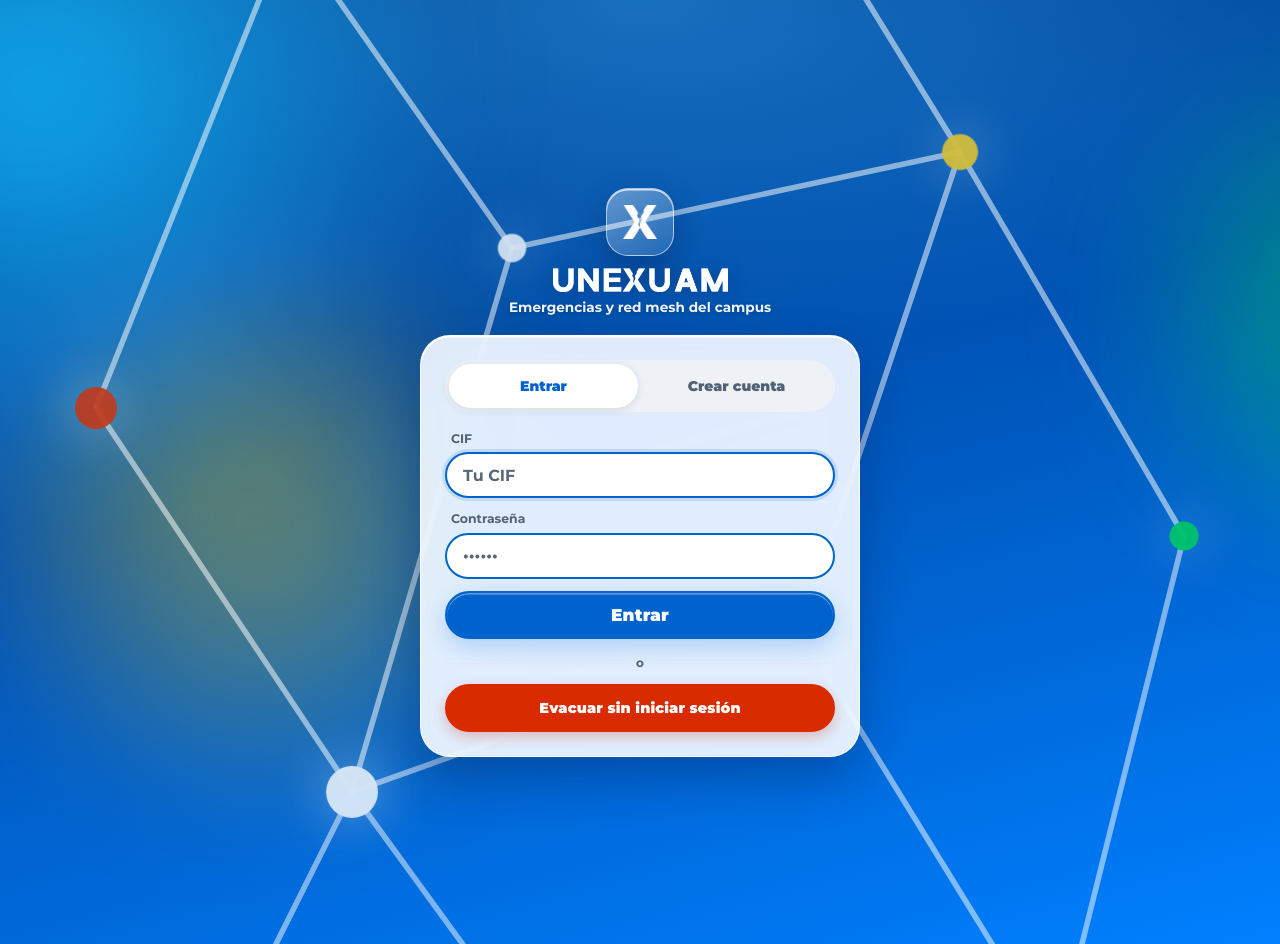
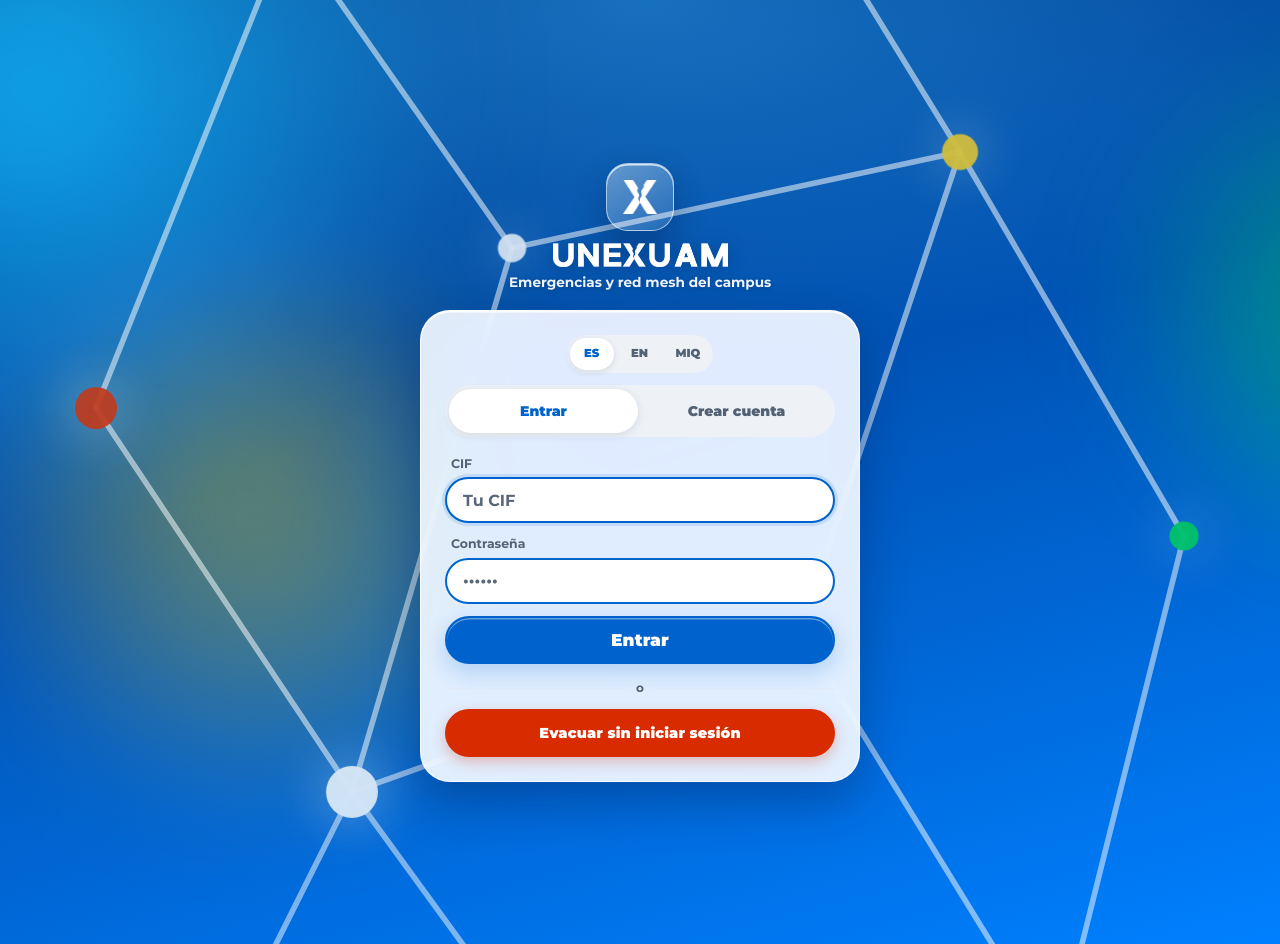
Before and after one commit to jamesjsfouam/unexuam, a Flask app: page / in a window 1280 px wide. Run offline with Flask 3, Linux system fonts and the light colour scheme; parts of the project's set-up code (start-up, migrations or seed data) failed here and were passed over.

Commit message:
feat(i18n): agregar idiomas Ingles y Miskito en login, ajustes y toda la UI

```diff
--- a/frontend/static/ajustes.js
+++ b/frontend/static/ajustes.js
@@ -7,7 +7,7 @@
     vibrar: true, tono: true, vecinos: true, bloqueos: true,
     compartirLugar: true, custodiaDtn: true,
     sincronizarSistema: false, tema: "claro", escalaTexto: 100, contraste: "estandar", sinAnim: false,
-    fuenteDislexia: false, interlineado: 1.4, modoEnfoque: false, filtroColor: "ninguno",
+    fuenteDislexia: false, interlineado: 1.4, modoEnfoque: false, filtroColor: "ninguno", idioma: "es",
   };
   const esc = s => String(s ?? "").replace(/[&<>"']/g, c => ({ "&": "&amp;", "<": "&lt;", ">": "&gt;", '"': "&quot;", "'": "&#39;" }[c]));
   const leer = (k, d) => { try { const v = JSON.parse(localStorage.getItem(k)); return v ?? d; } catch { return d; } };
@@ -28,6 +28,9 @@
     { id: "cuenta", nombre: "Cuenta", ico: "M12 12a4.5 4.5 0 1 0-4.5-4.5A4.5 4.5 0 0 0 12 12Zm0 2c-4 0-7.5 2-7.5 4.5V20h15v-1.5C19.5 16 16 14 12 14Z", items: [
       { id: "perfil", label: "Perfil CIF y teléfono", tipo: "nav" },
       { id: "edificio", label: "Mi edificio en el campus", tipo: "nav" },
+      { id: "idioma", label: "Idioma / Language / Bila", tipo: "radio", opciones: [
+        { v: "es", t: "Español" }, { v: "en", t: "English" }, { v: "miq", t: "Mískitu" },
+      ]},
       { id: "instalar", label: "Instalar app offline", tipo: "nav" },
       { id: "salir", label: "Cerrar sesión", tipo: "nav", peligro: true },
     ]},
@@ -105,6 +108,7 @@
     document.body.classList.toggle("aj-sin-anim", sinAnim);
     document.body.classList.toggle("aj-dislexia", !!prefs.fuenteDislexia);
     document.body.classList.toggle("aj-enfoque", !!prefs.modoEnfoque);
+    if (window.UNEXO_I18N && prefs.idioma) window.UNEXO_I18N.setIdioma(prefs.idioma);
     try {
       if (window.UnexuamNativo && typeof window.UnexuamNativo.setCustodiaDtn === "function") {
         window.UnexuamNativo.setCustodiaDtn(prefs.custodiaDtn !== false);
@@ -236,6 +240,7 @@
         if (prevSel && restored.setSelectionRange) restored.setSelectionRange(prevSel[0], prevSel[1]);
       }
     }
+    if (window.UNEXO_I18N) window.UNEXO_I18N.aplicar(host);
   }
 
   function ejecutar(id) {
--- a/frontend/static/app.js
+++ b/frontend/static/app.js
@@ -2172,7 +2172,7 @@ function leerRutaVoz() {
   ];
   window.speechSynthesis.cancel();
   const u = new SpeechSynthesisUtterance(partes.join(" "));
-  u.lang = "es-NI";
+  u.lang = window.UNEXO_I18N?.idioma?.() === "en" ? "en-US" : "es-NI";
   u.rate = 1.02;
   u.onend = u.onerror = () => detenerVoz();
   leyendoVoz = true;
--- a/frontend/static/cuenta.css
+++ b/frontend/static/cuenta.css
@@ -329,6 +329,32 @@ html[data-tema="oscuro"] .login-carta {
   .login-marca { margin: 0 0 18px; padding: 0; }
   .login-carta { border-radius: 30px; border-bottom: 1.5px solid rgba(255, 255, 255, .85); padding: 24px; box-shadow: 0 22px 48px rgba(0, 24, 70, .32), inset 0 1.5px 0 rgba(255, 255, 255, .95); }
 }
+.login-lang {
+  display: inline-flex;
+  gap: 4px;
+  padding: 3px;
+  margin: 0 auto 12px;
+  border-radius: 999px;
+  background: var(--gris-claro);
+}
+.login-carta { text-align: left; }
+.login-lang { display: flex; width: fit-content; }
+.login-lang button {
+  min-width: 44px;
+  min-height: 32px;
+  padding: 4px 10px;
+  border: 0;
+  border-radius: 999px;
+  background: transparent;
+  color: var(--gris-texto);
+  font: 800 0.72rem/1 var(--fuente);
+  cursor: pointer;
+}
+.login-lang button[aria-pressed="true"] {
+  background: var(--blanco);
+  color: var(--azul-btn);
+  box-shadow: 0 2px 6px rgba(11, 42, 74, .12);
+}
 .login-tabs {
   margin-bottom: 18px;
   padding: 4px;
--- /dev/null
+++ b/frontend/static/i18n.js
@@ -0,0 +1,251 @@
+/* Unexuam · Sistema de idiomas offline (Español, English, Mískitu). */
+(() => {
+  const KEY_LANG = "unexuam-idioma";
+  const KEY_PREFS = "unexuam-ajustes-v1";
+  const VALIDOS = ["es", "en", "miq"];
+
+  const DIC = {
+    // Splash y Login
+    "Evacuación": { en: "Evacuation", miq: "Swi takaia" },
+    "Mensajes": { en: "Messages", miq: "Sturi nani" },
+    "Sin internet": { en: "Offline", miq: "Internet apu" },
+    "Campus UAM · Juntos podemos superar las adversidades": { en: "UAM Campus · Together we overcome adversity", miq: "Campus UAM · Asla baiki trabil nani winbia" },
+    "Emergencias y red mesh del campus": { en: "Campus emergencies & mesh network", miq: "Campus trabil taim bara mesh bila" },
+    "Entrar": { en: "Sign in", miq: "Dimia" },
+    "Crear cuenta": { en: "Create account", miq: "Akaunt paskaia" },
+    "Paso 1 de 3 · Cuenta": { en: "Step 1 of 3 · Account", miq: "1 ba 3 wina · Akaunt" },
+    "Paso 2 de 3 · Seguridad": { en: "Step 2 of 3 · Security", miq: "2 ba 3 wina · Main kaikaia" },
+    "Paso 3 de 3 · Ubicación": { en: "Step 3 of 3 · Location", miq: "3 ba 3 wina · Pliska" },
+    "Cuenta": { en: "Account", miq: "Akaunt" },
+    "Seguridad": { en: "Security", miq: "Main kaikaia" },
+    "Ubicación": { en: "Location", miq: "Pliska" },
+    "Nombre": { en: "Name", miq: "Nina" },
+    "Contraseña": { en: "Password", miq: "Bila kiski" },
+    "Repite la contraseña": { en: "Repeat password", miq: "Bila kiski kli ulbaia" },
+    "Tu edificio habitual en el campus": { en: "Your usual campus building", miq: "Campus ra man utlam" },
+    "Detectar con GPS": { en: "Detect with GPS", miq: "GPS wal sakaia" },
+    "Elegir piso (opcional)": { en: "Choose floor (optional)", miq: "Piso plikaia (sip sa)" },
+    "Piso habitual": { en: "Usual floor", miq: "Man pisam" },
+    "Siguiente": { en: "Next", miq: "Kli" },
+    "Atrás": { en: "Back", miq: "Ninkara" },
+    "Evacuar sin iniciar sesión": { en: "Evacuate without signing in", miq: "Dimras baiki swi takaia" },
+    "Acceso demo · Administrador": { en: "Demo access · Admin", miq: "Demo · Wihta" },
+    "Tu CIF": { en: "Your CIF", miq: "Man CIF" },
+    "Cómo te verán los demás": { en: "How others will see you", miq: "Upla wala nani man kaikaia" },
+
+    // Navegación y encabezado
+    "Inicio": { en: "Home", miq: "Taibi" },
+    "Evacuar": { en: "Evacuate", miq: "Swi takaia" },
+    "Ajustes": { en: "Settings", miq: "Laka" },
+    "Admin": { en: "Admin", miq: "Wihta" },
+    "Tu cuenta": { en: "Your account", miq: "Man akaunt" },
+    "Emergencia activa en el campus": { en: "Active emergency on campus", miq: "Campus ra trabil sa" },
+    "Ver mi ruta →": { en: "View my route →", miq: "Ai yabal kaikaia →" },
+
+    // Inicio
+    "Tu ruta": { en: "Your safe", miq: "Man yabal" },
+    "segura": { en: "route", miq: "yamni" },
+    "Evacuación y mensajes sin internet ni señal": { en: "Evacuation & messages without internet or signal", miq: "Internet bara signal apu taim swi takaia bara sturi blaikaia" },
+    "Todo en calma": { en: "All clear", miq: "Sut yamni sa" },
+    "Sin alertas activas.": { en: "No active alerts.", miq: "Trabil apu sa." },
+    "Finalizar emergencia": { en: "End emergency", miq: "Trabil taim tnata" },
+    "Arrastra a la derecha": { en: "Slide to the right", miq: "Aitani ra bria" },
+    "Envía tu edificio sin internet": { en: "Send your building offline", miq: "Internet apu taim man utlam bliks" },
+    "Bomberos": { en: "Fire Dept.", miq: "Pauhta auya" },
+    "Cruz Blanca": { en: "Red Cross", miq: "Cruz Blanca" },
+    "Guías de emergencia": { en: "Emergency guides", miq: "Trabil taim laka" },
+    "Inundaciones": { en: "Floods", miq: "Li alki" },
+    "Incendios": { en: "Fires", miq: "Pauhta" },
+    "Sismos": { en: "Earthquakes", miq: "Tasba niniwanka" },
+    "Primeros auxilios": { en: "First aid", miq: "Hilp pas" },
+    "Sin señal": { en: "No signal", miq: "Signal apu" },
+    "Accesos rápidos del campus": { en: "Campus quick actions", miq: "Campus ra tisku takaia" },
+    "Mi ubicación actual": { en: "My current location", miq: "Naha taim ai pliska" },
+    "Toca para detectar por GPS o elegir edificio": { en: "Tap to detect via GPS or pick building", miq: "GPS wal sakaia bara utla plikaia" },
+    "Elegir": { en: "Choose", miq: "Plikaia" },
+    "Zona segura más cercana": { en: "Nearest safe zone", miq: "Yamni pliska maihka" },
+    "Ver ruta paso a paso en el mapa 3D": { en: "View step-by-step route on 3D map", miq: "3D mapa ra yabal kaikaia" },
+    "Canal General Mesh": { en: "General Mesh Channel", miq: "Mesh Sut Kana" },
+    "Avisar a todo el campus sin internet": { en: "Alert the entire campus offline", miq: "Internet apu taim sut campus ra wiaia" },
+
+    // Mensajes y Chat
+    "Escribe un mensaje…": { en: "Write a message…", miq: "Sturi kum ulbs…" },
+    "Estoy bien": { en: "I'm safe", miq: "Yang yamni sna" },
+    "Necesito ayuda": { en: "I need help", miq: "Hilp wan sna" },
+    "Reportar bloqueo": { en: "Report blockage", miq: "Yabal prawan wiaia" },
+    "Mensaje": { en: "Message", miq: "Sturi" },
+    "Enviar mensaje": { en: "Send message", miq: "Sturi blikaia" },
+
+    // Modales y Hoja
+    "Cancelar": { en: "Cancel", miq: "Swibia" },
+    "Cerrar": { en: "Close", miq: "Prakaia" },
+    "EMERGENCIA ACTIVA": { en: "ACTIVE EMERGENCY", miq: "TRABIL SA" },
+    "Emergencia en el campus": { en: "Campus emergency", miq: "Campus ra trabil" },
+    "Ver mi ruta segura →": { en: "View my safe route →", miq: "Ai yabal yamni kaikaia →" },
+    "Silenciar alarma": { en: "Silence alarm", miq: "Alarma prakaia" },
+    "Elige tu edificio": { en: "Choose your building", miq: "Man utlam plikaia" },
+    "Toca tu edificio en el mapa del campus UAM": { en: "Tap your building on the UAM campus map", miq: "UAM campus mapa ra man utlam tikaia" },
+    "Cerrar sesión": { en: "Sign out", miq: "Akaunt wina takaia" },
+
+    // Ajustes
+    "Buscar ajuste": { en: "Search setting", miq: "Laka plikaia" },
+    "Ej.: texto, contraste, vibración…": { en: "e.g. text, contrast, vibration…", miq: "Wala: ulbanka, tema…" },
+    "Ajustes rápidos": { en: "Quick settings", miq: "Tisku laka" },
+    "Categorías": { en: "Categories", miq: "Baha nani" },
+    "Notificaciones": { en: "Notifications", miq: "Wiaia nani" },
+    "Privacidad": { en: "Privacy", miq: "Prawat laka" },
+    "Accesibilidad": { en: "Accessibility", miq: "Sut kaikaia laka" },
+    "Ayuda": { en: "Help", miq: "Hilp" },
+    "Perfil CIF y teléfono": { en: "CIF profile & phone", miq: "CIF bara telifun" },
+    "Mi edificio en el campus": { en: "My campus building", miq: "Campus ra ai utla" },
+    "Instalar app offline": { en: "Install offline app", miq: "App offline munia" },
+    "Idioma / Language / Bila": { en: "Language / Idioma / Bila", miq: "Bila / Idioma / Language" },
+    "Vibración en alerta SOS": { en: "SOS alert vibration", miq: "SOS taim tataraia" },
+    "Tono sonoro de emergencia": { en: "Emergency sound tone", miq: "Trabil taim bin" },
+    "Avisos de vecinos Mesh": { en: "Mesh neighbor alerts", miq: "Mesh uplika nani wiaia" },
+    "Alertas de pasillos bloqueados": { en: "Blocked hallway alerts", miq: "Yabal prawan wiaia" },
+    "Probar notificación push": { en: "Test push notification", miq: "Notifikasion traia" },
+    "Probar alarma pantalla completa": { en: "Test full-screen alarm", miq: "Alarma tara traia" },
+    "Compartir mi edificio por Mesh": { en: "Share my building via Mesh", miq: "Mesh wal ai utla yabaia" },
+    "Guardar mensajes en custodia DTN": { en: "Keep messages in DTN custody", miq: "DTN ra sturi main kaikaia" },
+    "Permisos de Bluetooth y GPS": { en: "Bluetooth & GPS permissions", miq: "Bluetooth bara GPS laka" },
+    "Sincronizar con el sistema": { en: "Sync with system", miq: "Sistim wal asla" },
+    "Tema de pantalla": { en: "Screen theme", miq: "Skrin kulka" },
+    "Claro": { en: "Light", miq: "Ingni" },
+    "Oscuro": { en: "Dark", miq: "Tihmia" },
+    "Tamaño de texto": { en: "Text size", miq: "Ulbanka tara" },
+    "Nivel de contraste": { en: "Contrast level", miq: "Kulka sika" },
+    "Estándar": { en: "Standard", miq: "Wala" },
+    "Aumentado": { en: "Increased", miq: "Tara" },
+    "Alto": { en: "High", miq: "Puru" },
+    "Filtro para daltonismo": { en: "Color blindness filter", miq: "Kulka paskaia" },
+    "Ninguno": { en: "None", miq: "Apu" },
+    "Lectura, animaciones y enfoque": { en: "Reading, motion & focus", miq: "Aisi kaikaia, animasion" },
+    "Restablecer accesibilidad": { en: "Reset accessibility", miq: "Kli paskaia" },
+    "Probar vibración y tono": { en: "Test vibration & tone", miq: "Tataraia bara bin traia" },
+    "Estado offline del campus": { en: "Campus offline status", miq: "Campus offline laka" },
+    "Sin ajustes que coincidan.": { en: "No matching settings.", miq: "Laka apu sa." },
+    "Fuente fácil de leer (dislexia)": { en: "Dyslexia-friendly font", miq: "Aisi kaikaia isi ulbanka" },
+    "Interlineado": { en: "Line spacing", miq: "Laina laka" },
+    "Reducir animaciones": { en: "Reduce motion", miq: "Animasion maihka" },
+    "Modo enfoque (ocultar banners)": { en: "Focus mode (hide banners)", miq: "Enfoke laka" },
+    "Vista previa: Evacúa hacia la Plazoleta Central sin correr.": { en: "Preview: Evacuate to Central Plaza without running.", miq: "Kaikaia: Plazoleta Central ra plapras waia." },
+  };
+
+  let idiomaActual = "es";
+  try {
+    const prefs = JSON.parse(localStorage.getItem(KEY_PREFS) || "{}");
+    const guardado = localStorage.getItem(KEY_LANG) || prefs.idioma || "es";
+    if (VALIDOS.includes(guardado)) idiomaActual = guardado;
+  } catch (_) {}
+
+  const origTexto = new WeakMap();
+  const origAttrs = new WeakMap();
+  let aplicando = false;
+  let rafId = 0;
+
+  function traducirTexto(txt) {
+    const limpio = String(txt || "").trim();
+    if (!limpio) return null;
+    if (idiomaActual === "es") return null;
+    const hit = DIC[limpio];
+    if (!hit || !hit[idiomaActual]) return null;
+    return txt.replace(limpio, hit[idiomaActual]);
+  }
+
+  function aplicarNodo(raiz = document.body) {
+    if (!raiz) return;
+    aplicando = true;
+    try {
+      const walker = document.createTreeWalker(raiz, NodeFilter.SHOW_TEXT, null);
+      let n;
+      while ((n = walker.nextNode())) {
+        const p = n.parentElement;
+        if (!p || /^(SCRIPT|STYLE|NOSCRIPT|SVG)$/i.test(p.tagName)) continue;
+        if (!origTexto.has(n)) origTexto.set(n, n.nodeValue);
+        const base = origTexto.get(n);
+        if (idiomaActual === "es") {
+          if (n.nodeValue !== base) n.nodeValue = base;
+        } else {
+          const tr = traducirTexto(base);
+          if (tr !== null && n.nodeValue !== tr) n.nodeValue = tr;
+        }
+      }
+
+      const els = raiz.querySelectorAll ? raiz.querySelectorAll("[placeholder],[aria-label],[title]") : [];
+      els.forEach((el) => {
+        let map = origAttrs.get(el);
+        if (!map) {
+          map = {};
+          for (const a of ["placeholder", "aria-label", "title"]) {
+            if (el.hasAttribute(a)) map[a] = el.getAttribute(a);
+          }
+          origAttrs.set(el, map);
+        }
+        for (const [a, base] of Object.entries(map)) {
+          if (idiomaActual === "es") {
+            if (el.getAttribute(a) !== base) el.setAttribute(a, base);
+          } else {
+            const tr = traducirTexto(base);
+            if (tr !== null && el.getAttribute(a) !== tr) el.setAttribute(a, tr);
+          }
+        }
+      });
+    } finally {
+      aplicando = false;
+    }
+  }
+
+  function actualizarBotonesLogin() {
+    document.querySelectorAll("[data-lang]").forEach((b) => {
+      b.setAttribute("aria-pressed", String(b.dataset.lang === idiomaActual));
+    });
+  }
+
+  function setIdioma(nuevo) {
+    if (!VALIDOS.includes(nuevo)) return;
+    idiomaActual = nuevo;
+    document.documentElement.lang = nuevo;
+    try {
+      localStorage.setItem(KEY_LANG, nuevo);
+      const prefs = JSON.parse(localStorage.getItem(KEY_PREFS) || "{}");
+      if (prefs.idioma !== nuevo) {
+        prefs.idioma = nuevo;
+        localStorage.setItem(KEY_PREFS, JSON.stringify(prefs));
+      }
+    } catch (_) {}
+    aplicarNodo(document.body);
+    actualizarBotonesLogin();
+  }
+
+  function iniciar() {
+    document.documentElement.lang = idiomaActual;
+    aplicarNodo(document.body);
+    actualizarBotonesLogin();
+
+    document.addEventListener("click", (ev) => {
+      const btn = ev.target.closest?.("[data-lang]");
+      if (btn) setIdioma(btn.dataset.lang);
+    });
+
+    const obs = new MutationObserver(() => {
+      if (aplicando || idiomaActual === "es") return;
+      cancelAnimationFrame(rafId);
+      rafId = requestAnimationFrame(() => aplicarNodo(document.body));
+    });
+    obs.observe(document.body, { childList: true, subtree: true });
+  }
+
+  window.UNEXO_I18N = {
+    idioma: () => idiomaActual,
+    setIdioma,
+    aplicar: (raiz) => aplicarNodo(raiz || document.body),
+    t: (es) => (idiomaActual !== "es" && DIC[es]?.[idiomaActual]) || es,
+  };
+
+  if (document.readyState === "loading") {
+    document.addEventListener("DOMContentLoaded", iniciar, { once: true });
+  } else {
+    iniciar();
+  }
+})();
--- a/frontend/templates/index.html
+++ b/frontend/templates/index.html
@@ -554,6 +554,11 @@
     </div>
     <div class="login-carta">
       <h2 id="t-login" class="sr">Acceso</h2>
+      <div class="login-lang" role="group" aria-label="Idioma / Language / Bila">
+        <button type="button" data-lang="es" aria-pressed="true">ES</button>
+        <button type="button" data-lang="en" aria-pressed="false">EN</button>
+        <button type="button" data-lang="miq" aria-pressed="false">MIQ</button>
+      </div>
       <div class="segmentado login-tabs" role="tablist">
         <button type="button" role="tab" aria-selected="true" data-modo="entrar">Entrar</button>
         <button type="button" role="tab" aria-selected="false" data-modo="registro">Crear cuenta</button>
@@ -679,6 +684,7 @@
     </defs>
   </svg>
 
+  <script src="{{ url_for('static', filename='i18n.js') }}"></script>
   <script src="{{ url_for('static', filename='app.js') }}"></script>
   <script src="{{ url_for('static', filename='ubicacion.js') }}"></script>
   <script src="{{ url_for('static', filename='cuenta.js') }}"></script>
```
